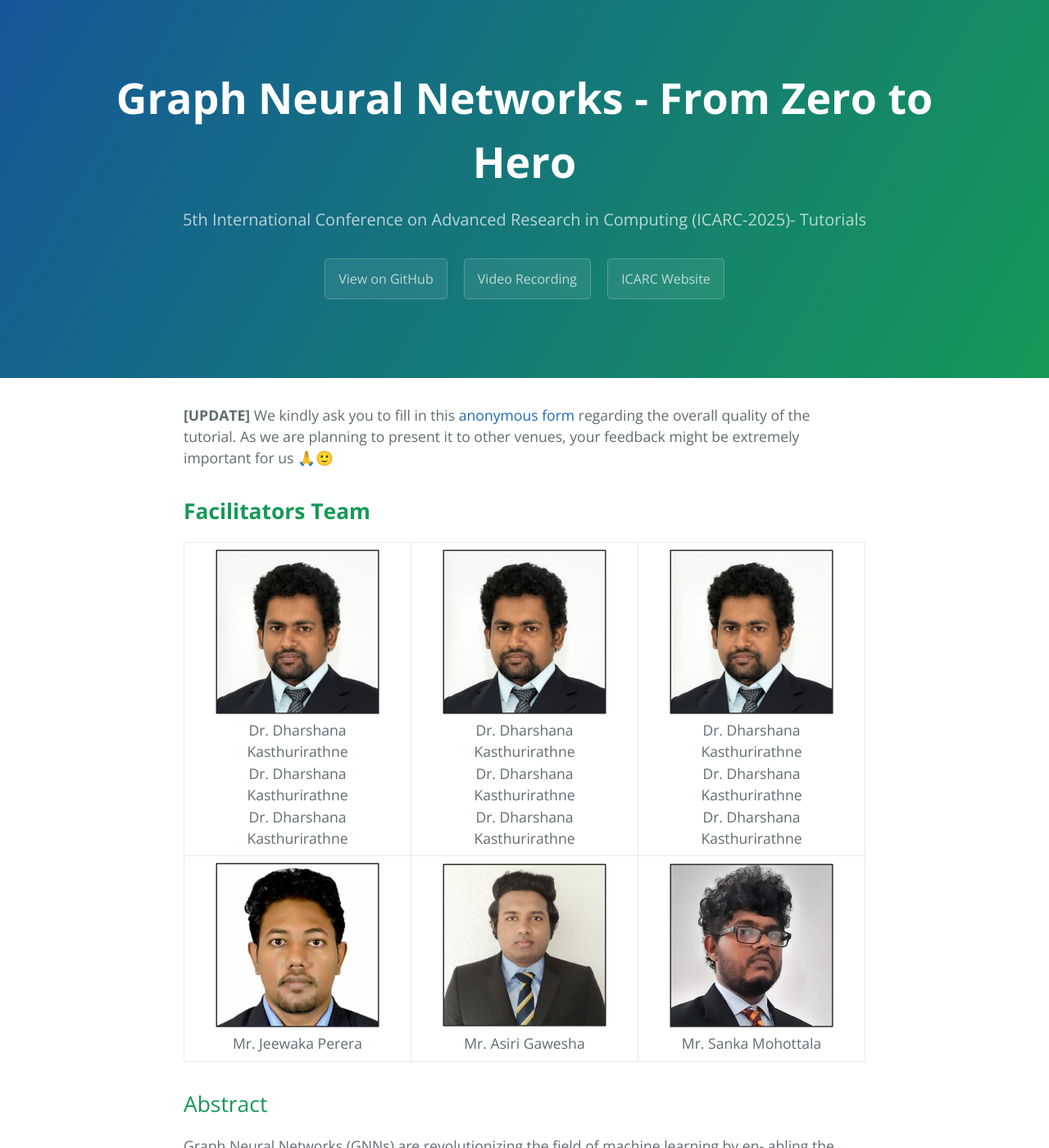
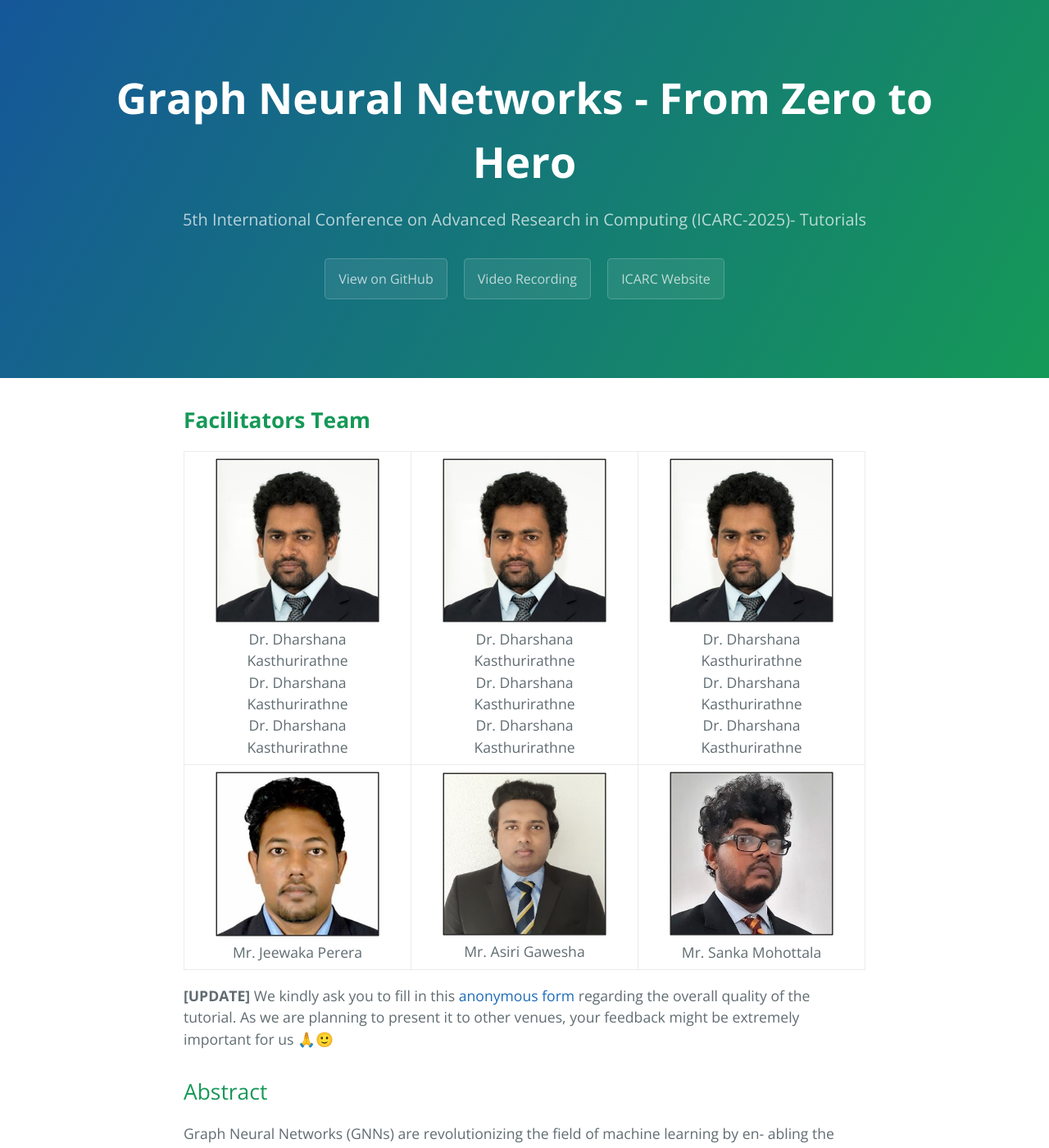
Before and after one commit to tinyml-in-action/tinyml-in-action.github.io, a Jekyll site: the page built from index.md, in a window 1280 px wide and 1400 px high. Shown: the whole window at 82% size. Built offline with Jekyll 4.4.1, drawn with Linux system fonts in a browser that asks for light colours; part of the change alters nothing that is shown.

```diff
--- a/index.md
+++ b/index.md
@@ -2,7 +2,7 @@
 layout: default
 ---
 
-**\[UPDATE\]** We kindly ask you to fill in this [anonymous form](https://docs.google.com/forms/d/e/1FAIpQLSfuq7dJ6yWRrH9HaiWqsnVwQT2zZ_G1mtGSkxErz2kqYdRDqw/viewform?usp=preview) regarding the overall quality of the tutorial. As we are planning to present it to other venues, your feedback might be extremely important for us 🙏🙂
+<!-- **\[UPDATE\]** We kindly ask you to fill in this [anonymous form](https://docs.google.com/forms/d/e/1FAIpQLSfuq7dJ6yWRrH9HaiWqsnVwQT2zZ_G1mtGSkxErz2kqYdRDqw/viewform?usp=preview) regarding the overall quality of the tutorial. As we are planning to present it to other venues, your feedback might be extremely important for us 🙏🙂 -->
 
 ## **Facilitators Team**
 <p align="center">
@@ -22,6 +22,7 @@ layout: default
   </table>
 </p>
 
+**\[UPDATE\]** We kindly ask you to fill in this [anonymous form](https://docs.google.com/forms/d/e/1FAIpQLSfuq7dJ6yWRrH9HaiWqsnVwQT2zZ_G1mtGSkxErz2kqYdRDqw/viewform?usp=preview) regarding the overall quality of the tutorial. As we are planning to present it to other venues, your feedback might be extremely important for us 🙏🙂
 
 ## Abstract
 
```
